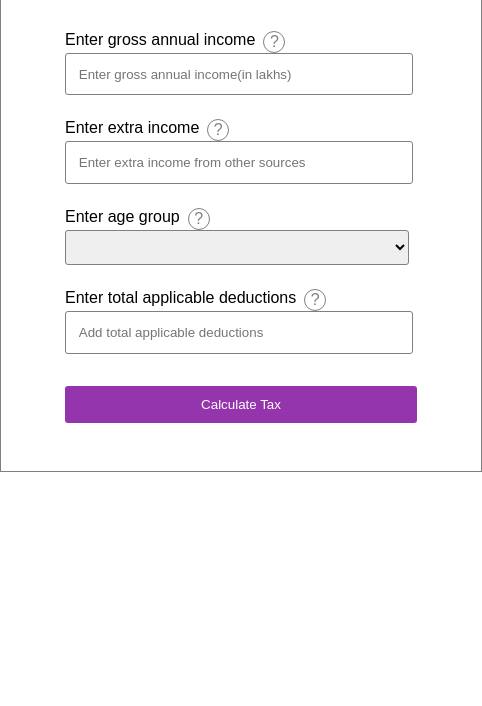
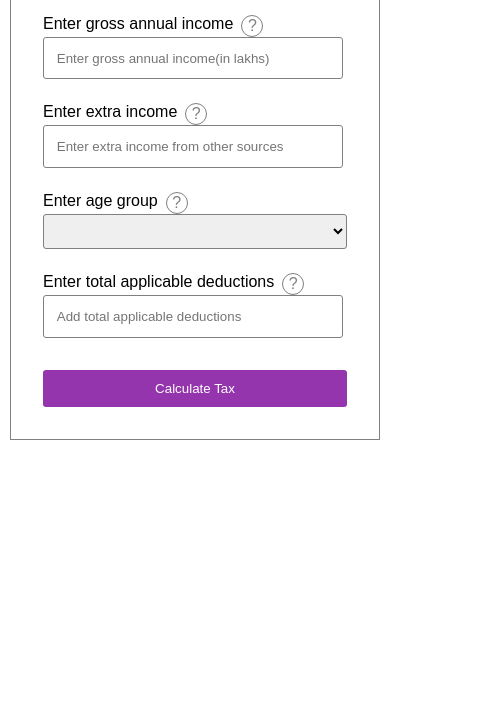
Before and after one commit to IshaGitHubProfile/Tax-Calculator, a plain HTML site: page index.html in a window 390 px wide. Shown: the part 138-844 px from the top of the page, 482 px wide, since content can reach past the window. Drawn offline with Linux system fonts and the light colour scheme.

Commit message:
update style.css

```diff
--- a/script.js
+++ b/script.js
@@ -8,7 +8,7 @@ inputFields.forEach((input) => {
 
   input.addEventListener("input", function () {
 
-    if (isNaN(this.value)) {
+    if (isNaN(this.value) || this.value==='') {
 
       errorIcon.style.display = "inline-block";
     } else {
--- a/style.css
+++ b/style.css
@@ -9,8 +9,9 @@ body {
     justify-content: center;
     align-items: center;
     border: 1px solid gray;
-    width: 40rem;
-    height: 40rem;
+    width: 100%;
+    max-width: 40rem;
+    height: auto;
     margin: auto;
     margin-top: 3rem;
 }
@@ -66,7 +67,7 @@ input[type="text"] {
     text-align: center;
 }
 .lower-half input {
-    width: 28rem;
+    width: 100%;
     padding: 0.8rem;
     border-radius: 3px;
     border: 1px solid gray;
@@ -101,8 +102,8 @@ input[type="text"] {
     text-align: center;
     display: none;
     position: fixed;
-    height: 25rem;
-    width: 50rem;
+    height: 100%;
+    width: 100%;
     top: 50%;
     left: 50%;
     transform: translate(-50%, -50%);
@@ -154,23 +155,22 @@ input[type="text"] {
     border-radius: 3px;
     padding: 0.7rem;
     margin-top: 2rem;
-    width: 30rem;
+    width: 100%;
     margin-bottom: 2rem;
     cursor: pointer;
 }
 @media screen and (max-width: 768px) {
     .container {
-        height: 35rem;
-        width: 30rem;
+        max-width: 23rem;
     }
     #age {
-        width: 21.5rem;
+        width: 19rem;
     }
     .lower-half input {
-        width: 20rem;
+        width: 17rem;
     }
     #submitBtn {
-        width: 22rem;
+        width: 19rem;
     }
     .error-tooltip {
         font-size: 0.9rem;
```
